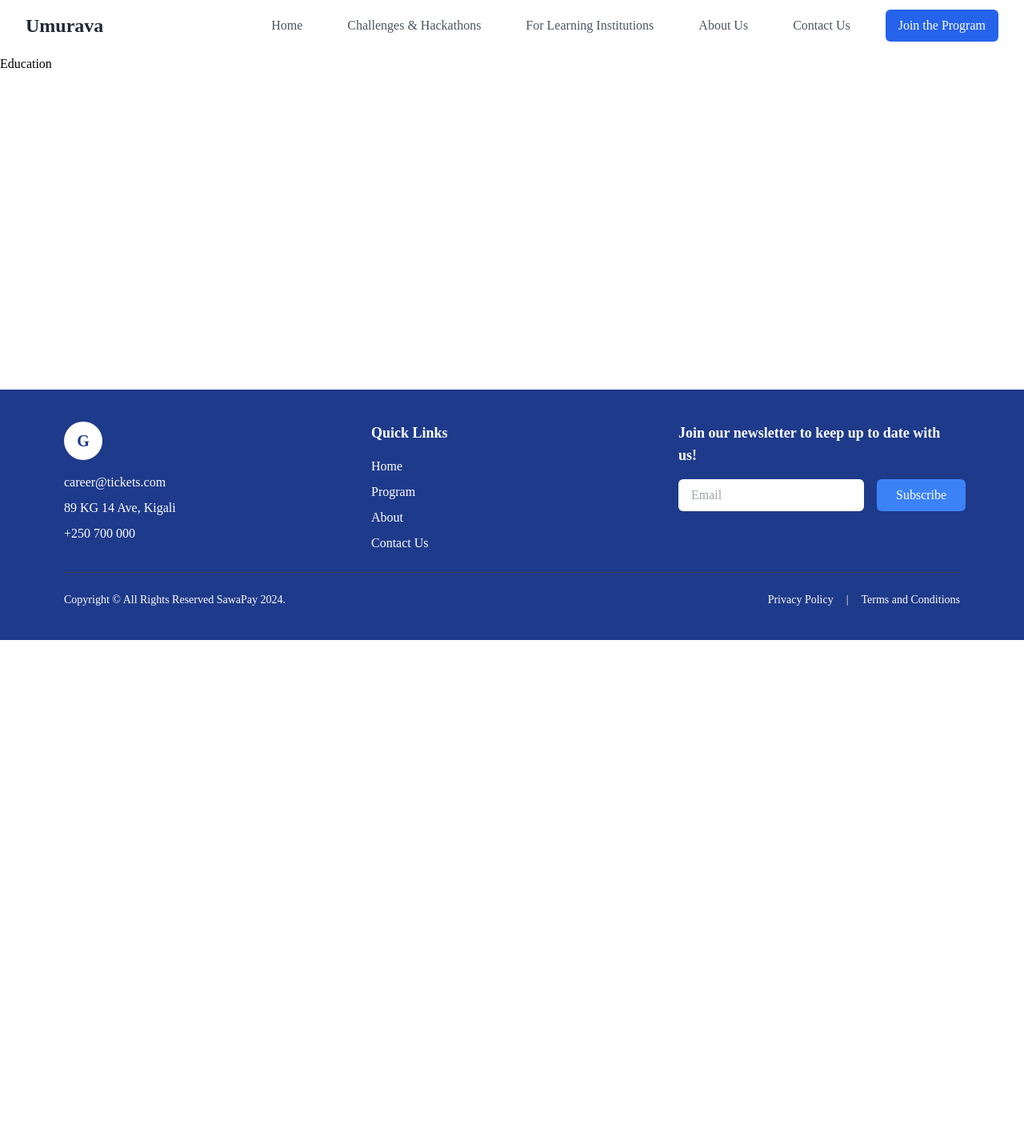
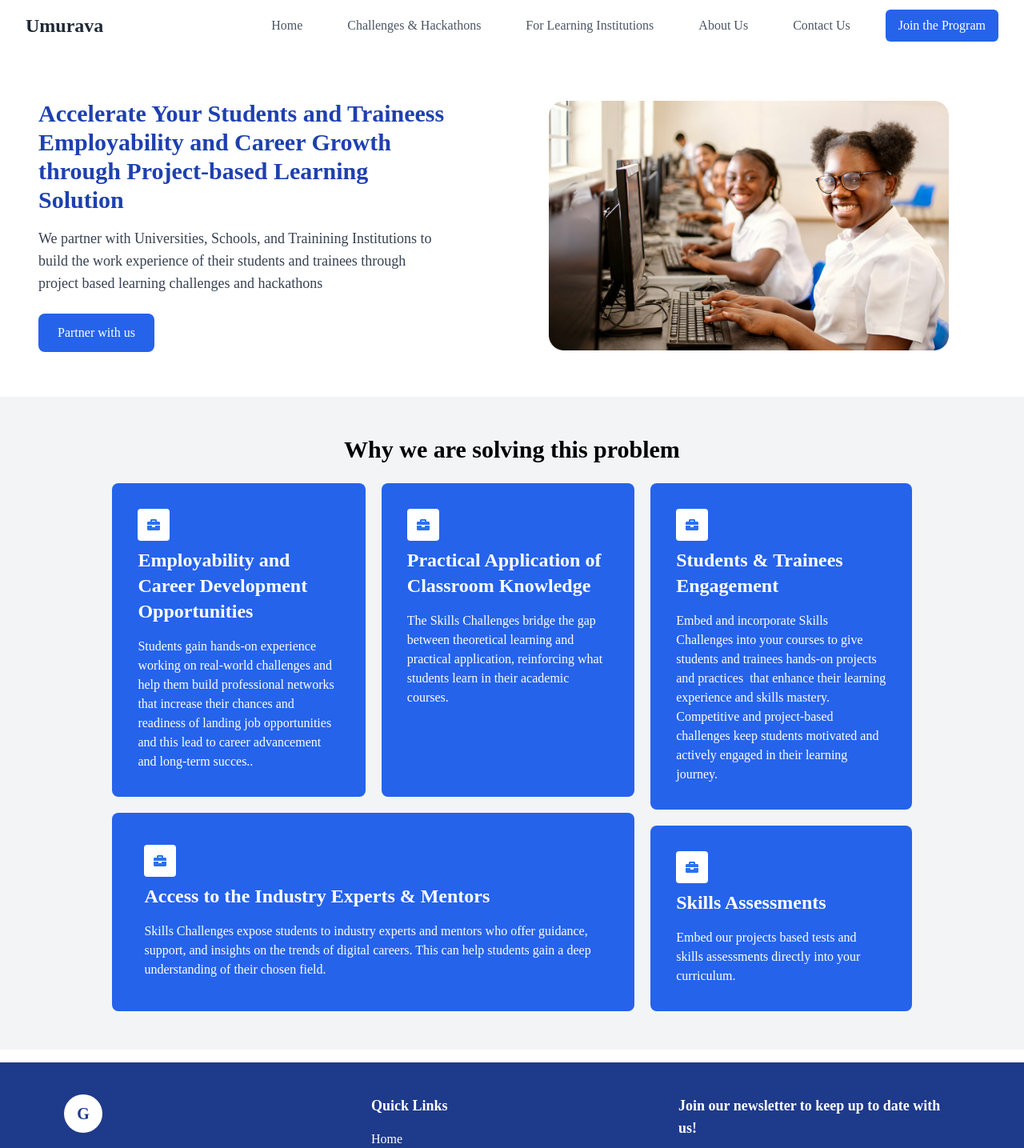
Before and after one commit to Viateur-akimana/umurava, a Next.js app: page /web/pages/education in a window 1280 px wide. Shown: the top 1435 px of the page at 80% size. Before the commit the page ends 800 px from the top, so only its background shows below. Built offline with nearby package versions, Linux system fonts and the light colour scheme.

Commit message:
new changes

```diff
--- a/src/app/web/pages/education/page.tsx
+++ b/src/app/web/pages/education/page.tsx
@@ -1,8 +1,13 @@
+import Accelerate from '@/components/layout/subcomponents/accelerate'
+import Offerings from '@/components/layout/subcomponents/offerings'
 import React from 'react'
 
 const Education = () => {
   return (
-    <div>Education</div>
+    <div>
+      <Accelerate />
+      <Offerings />
+    </div>
   )
 }
 
--- a/src/components/layout/subcomponents/accelerate.tsx
+++ b/src/components/layout/subcomponents/accelerate.tsx
@@ -5,19 +5,19 @@ const Accelerate = () => {
   return (
     <div className="relative flex flex-col md:flex-row items-center justify-between px-6 md:px-12 py-12 md:py-14">
       <div className="z-10 max-w-lg text-center md:text-left">
-        <h1 className="text-3xl md:text-5xl font-bold text-blue-800 leading-tight">
-          Build Work Experience through Skills Challenges Program
+        <h1 className="text-3xl md:text-3xl font-bold text-blue-800 leading-tight">
+        Accelerate Your Students and Traineess Employability and Career Growth through Project-based Learning Solution
         </h1>
         <p className="mt-4 text-lg text-gray-700">
-          Enhance your employability and accelerate your career growth by working on hands-on projects & hackathons from various businesses & organizations.
+        We partner with Universities, Schools, and Trainining Institutions to  build the work experience of their students and trainees through project based learning challenges and hackathons
         </p>
         <button className="mt-6 px-6 py-3 bg-blue-600 text-white rounded-lg hover:bg-blue-700 transition duration-300">
-          Get Started
+          Partner with us
         </button>
       </div>
-      <div className="w-full md:w-1/2">
+      <div className="w-full mt-5 md:mt-0 md:w-1/2 flex justify-center">
         <Image
-          src="/hero.png"
+          src="/accelerate.png"
           alt="hero image"
           width={500}
           height={100}
--- /dev/null
+++ b/src/components/layout/subcomponents/offerings.tsx
@@ -0,0 +1,77 @@
+import React from 'react'
+import { FaBriefcase } from 'react-icons/fa'
+
+const Offerings = () => {
+    return (
+        <div className="px-8 md:px-24 py-12 bg-gray-100">
+            <h1 className="text-3xl font-bold text-center mb-6">
+                Why we are solving this problem
+            </h1>
+            <div className="flex flex-col justify-center md:flex-row gap-5">
+                <div className='w-full md:w-[60%] flex flex-col gap-5'>
+                    <div className="w-full grid grid-cols-1 md:grid-cols-2 gap-5">
+                        <div className="bg-blue-600 text-white p-8 rounded-lg">
+                            <div className='bg-white p-3 rounded mb-2 w-10'>
+                                <FaBriefcase color='#2B71F0' />
+                            </div>
+                            <h2 className="text-2xl font-bold mb-4">
+                                Employability and Career Development Opportunities
+                            </h2>
+                            <p className='w-full'>
+                                Students gain hands-on experience working on real-world challenges and help them build professional networks that increase their chances and readiness of landing job opportunities and this lead to career advancement and long-term succes..
+                            </p>
+                        </div>
+                        <div className="bg-blue-600 text-white p-8 rounded-lg">
+                            <div className='bg-white p-3 rounded mb-2 w-10'>
+                                <FaBriefcase color='#2B71F0' />
+                            </div>
+                            <h2 className="text-2xl font-bold mb-4">
+                                Practical Application of Classroom Knowledge
+                            </h2>
+                            <p className='w-full'>
+                                The Skills Challenges bridge the gap between theoretical learning and practical application, reinforcing what students learn in their academic courses.
+                            </p>
+                        </div>
+                    </div>
+                    <div className="bg-blue-600 text-white p-10 rounded-lg">
+                        <div className='bg-white p-3 rounded mb-2 w-10'>
+                            <FaBriefcase color='#2B71F0' />
+                        </div>
+                        <h2 className="text-2xl font-bold mb-4">
+                            Access to the Industry Experts & Mentors
+                        </h2>
+                        <p className='w-full'>
+                            Skills Challenges expose students to industry experts and mentors who offer guidance, support, and insights on the trends of digital careers. This can help students gain a deep understanding of their chosen field.
+                        </p>
+                    </div>
+                </div>
+                <div className="w-full md:w-[30%] grid grid-cols-1 gap-5">
+                    <div className="bg-blue-600 text-white p-8 rounded-lg">
+                        <div className='bg-white p-3 rounded mb-2 w-10'>
+                            <FaBriefcase color='#2B71F0' />
+                        </div>
+                        <h2 className="text-2xl font-bold mb-4">
+                            Students & Trainees Engagement
+                        </h2>
+                        <p className='w-full'>
+                            Embed and incorporate Skills Challenges into your courses to give students and trainees hands-on projects and practices  that enhance their learning experience and skills mastery. Competitive and project-based challenges keep students motivated and actively engaged in their learning journey.
+                        </p>
+                    </div>
+                    <div className="bg-blue-600 text-white p-8 rounded-lg">
+                        <div className='bg-white p-3 rounded mb-2 w-10'>
+                            <FaBriefcase color='#2B71F0' />
+                        </div>
+                        <h2 className="text-2xl font-bold mb-4">
+                            Skills Assessments
+                        </h2>
+                        <p className='w-full'>
+                            Embed our projects based tests and skills assessments directly into your curriculum.
+                        </p>
+                    </div>
+                </div>
+            </div>
+        </div>
+    )
+}
+
+export default Offerings
```
Also changed, not shown: src/components/layout/subcomponents/collaborators.tsx (added).
